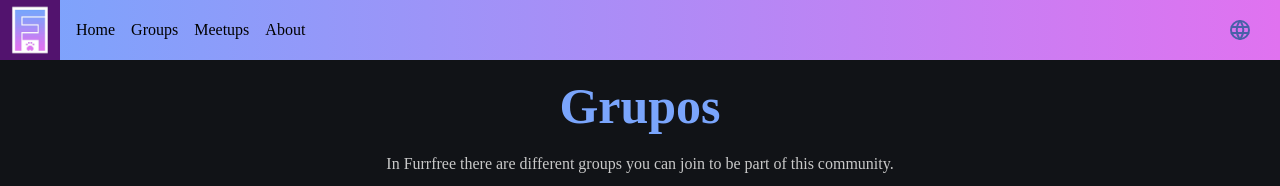
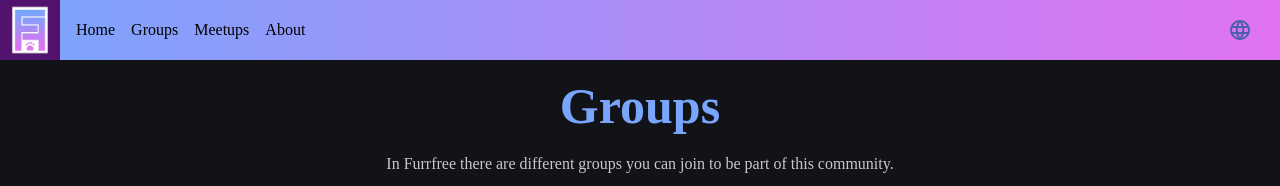
Before and after one commit to Furrfree/web, a React (Vite) app: page /groups in a window 1280 px wide. Shown: the top 186 px of the page. Built offline with nearby package versions, Linux system fonts and the light colour scheme; a web font is replaced by a local one.

Commit message:
Fixed title not being translated

```diff
--- a/src/pages/groups.tsx
+++ b/src/pages/groups.tsx
@@ -10,7 +10,7 @@
 
     return (
         <Stack align={"center"}>
-            <Title2 text="Grupos" align="center"/>
+            <Title2 text={t("groups.title")} align="center"/>
             <Text>
                 {t("groups.description", {ns: "pages"})}
             </Text>
```
